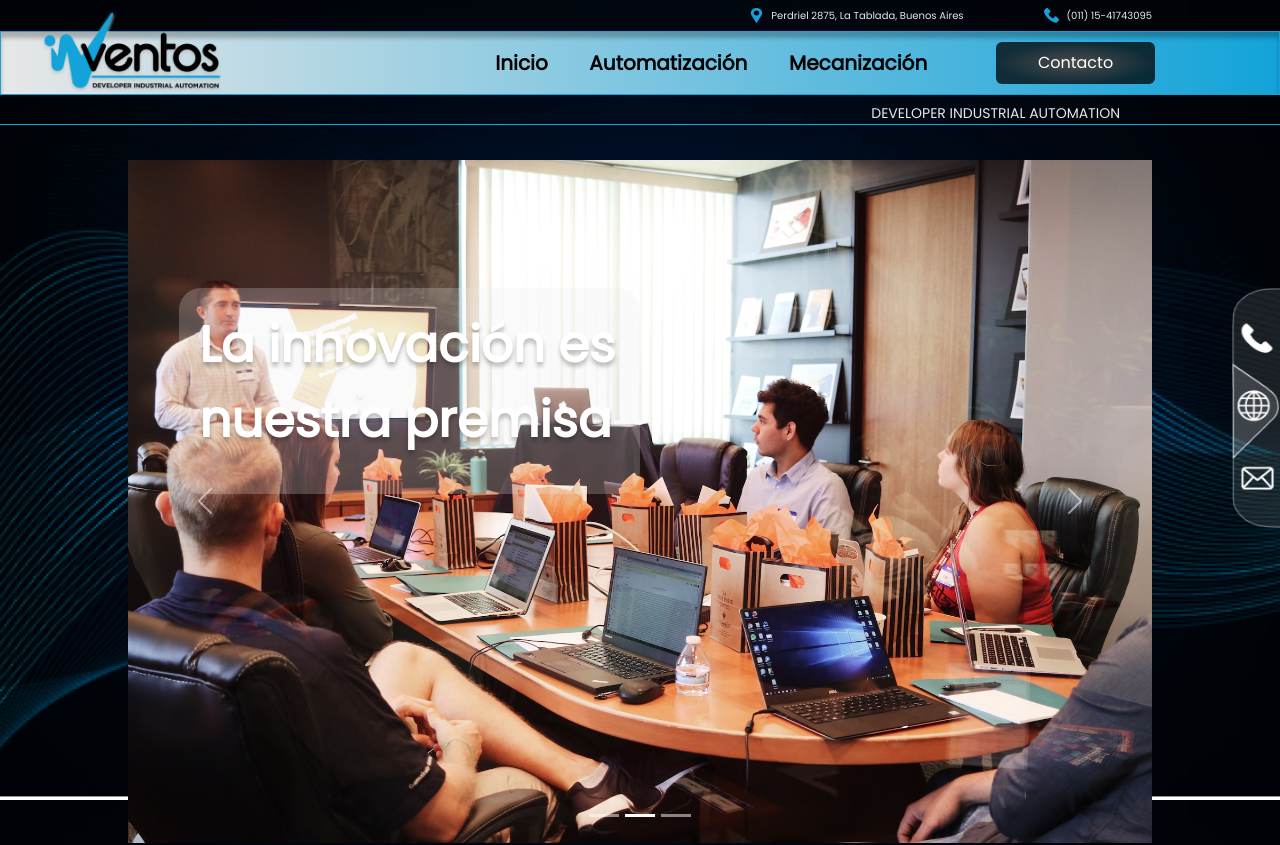
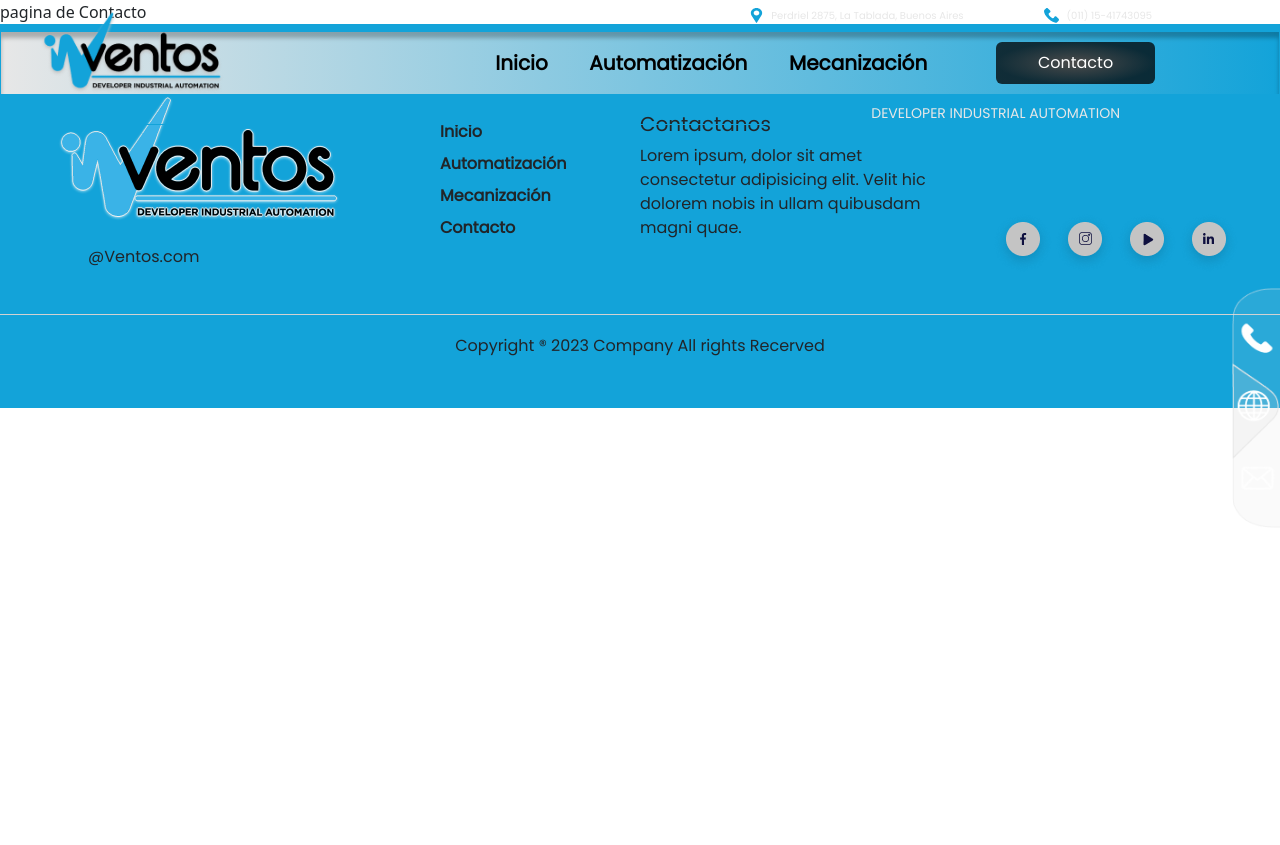
Before and after one commit to JuanBenega/prjVentos, a React (Create React App) app: page /contact in a window 1280 px wide. Shown: the top 845 px of the page. After the commit the page ends 800 px from the top, so only its background shows below. Built offline with nearby package versions, Linux system fonts and the light colour scheme.

Commit message:
installed browser router and routes to landing & contact

```diff
--- a/package.json
+++ b/package.json
@@ -11,6 +11,7 @@
     "react": "^18.2.0",
     "react-bootstrap": "^2.7.0",
     "react-dom": "^18.2.0",
+    "react-router-dom": "^6.8.0",
     "react-scripts": "5.0.1",
     "sass": "^1.57.1",
     "web-vitals": "^2.1.4"
--- a/src/App.js
+++ b/src/App.js
@@ -1,3 +1,6 @@
+import { BrowserRouter, Route, Routes } from 'react-router-dom';
+
+
 import Footer from './components/Footer';
 import Header from './components/Header';
 import Landing from './pages/Landing';
@@ -6,15 +9,19 @@ import Sidebar from './components/Sidebar';
 
 
 import './styles/App.scss';
+import Contact from './pages/Contact';
 
 function App() {
   return (
-    <>
+    <BrowserRouter>
       <Header />
-        <Sidebar />
-        <Landing />
+      <Sidebar />
+      <Routes>
+        <Route path='/' element={<Landing />} />
+        <Route path='/contact' element={<Contact />} />
+      </Routes>
       <Footer />
-    </>
+    </BrowserRouter>
   );
 }
 
--- a/src/components/Header.jsx
+++ b/src/components/Header.jsx
@@ -34,10 +34,10 @@ const Header = () => {
                 <Navbar.Toggle aria-controls="responsive-navbar-nav" className="bMenu"/>
                 <Navbar.Collapse id="responsive-navbar-nav" className="group">
                     <Nav className="linkGroup">
-                        <Nav.Link href="#features" className="link">Inicio</Nav.Link>
+                        <Nav.Link href="/" className="link">Inicio</Nav.Link>
                         <Nav.Link href="#deets" className="link">Automatización</Nav.Link>
                         <Nav.Link href="#memes" className="link">Mecanización</Nav.Link>
-                        <Button className="bContact">Contacto</Button>
+                        <Button className="bContact" onClick={event =>  window.location.href='/contact'}>Contacto</Button>
                     </Nav>
                 </Navbar.Collapse>
             </Container>
--- a/src/pages/Contact.jsx
+++ b/src/pages/Contact.jsx
@@ -0,0 +1,11 @@
+
+
+const Contact = () => {
+  return (
+    <div>
+        pagina de Contacto
+    </div>
+  )
+}
+
+export default Contact
--- a/src/styles/App.scss
+++ b/src/styles/App.scss
@@ -1,10 +1,13 @@
 @import "~bootstrap/scss/bootstrap";
 @import './config/variables';
 @import './config/extends';
+
+@import './pages/landing';
+@import './pages/contact';
+
 @import './components/header';
 @import './components/footer';
 @import './components/sidebar';
-@import './pages/landing';
 @import './components/serviceCard';
 @import './components/usCard';
 @import './components/clientCard';
```
Also changed, not shown: 1 other file (tests, documents, lock files or other folders).
